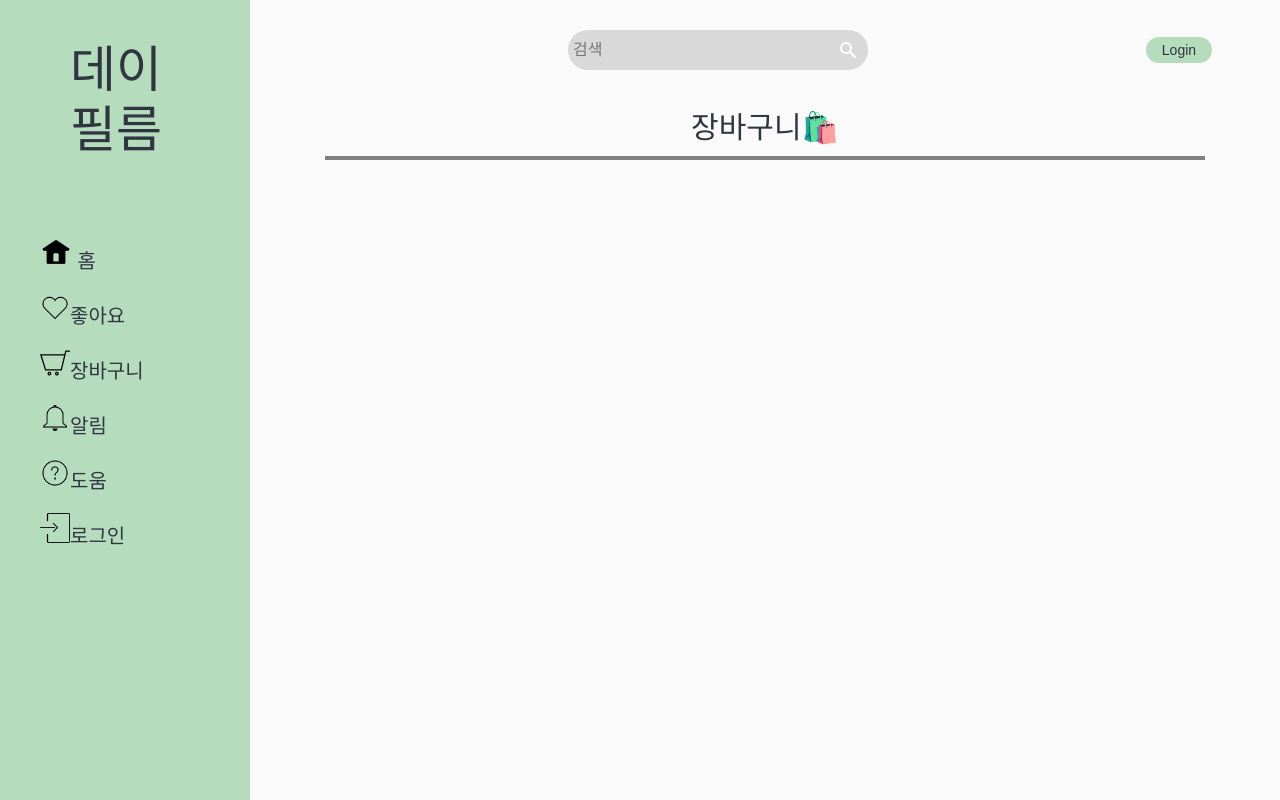
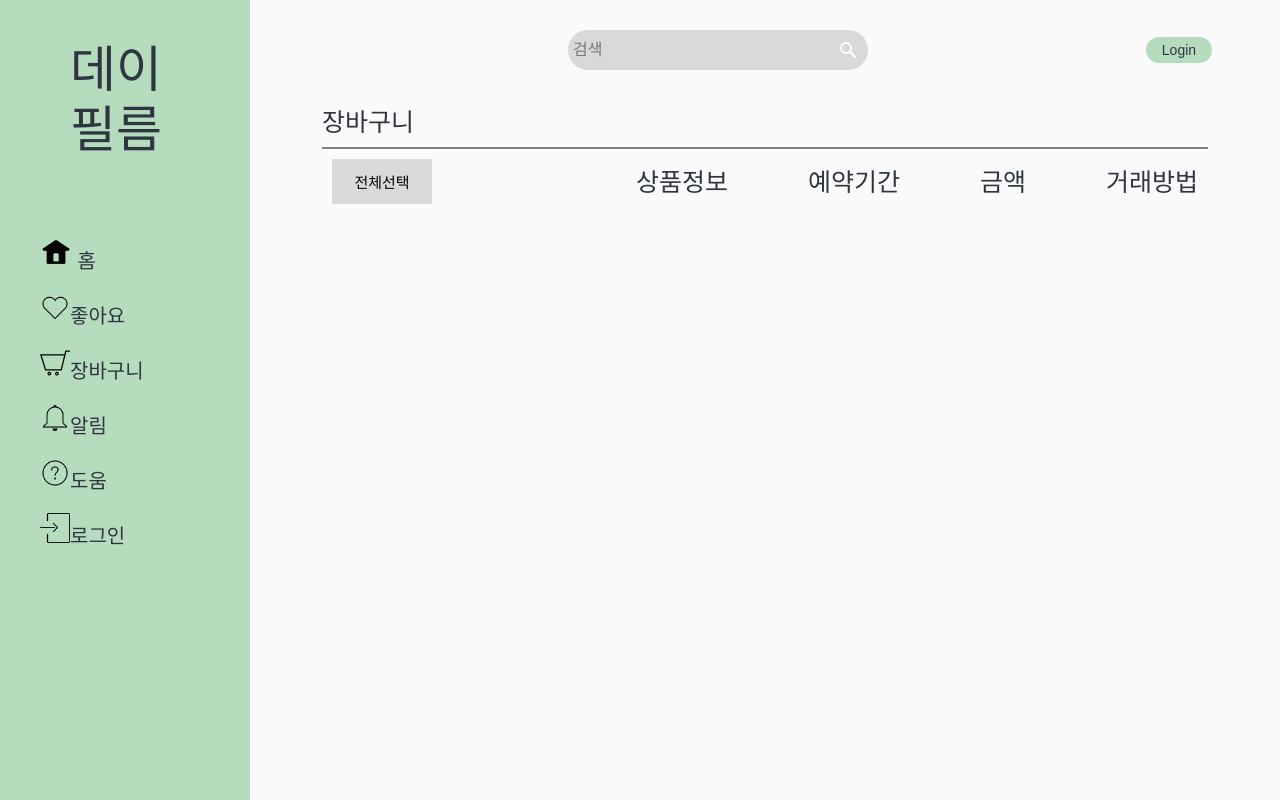
Before and after one commit to hyemimi/black-rabbit, a Next.js app: page /cart/1 in a window 1280 px wide. Shown: the top 800 px of the page. Built offline with nearby package versions, Linux system fonts and the light colour scheme.

Commit message:
feat : add cart menubar

```diff
--- a/pages/cart/[id].tsx
+++ b/pages/cart/[id].tsx
@@ -5,8 +5,17 @@ export default function Cart() {
   return (
     <Wrapper>
       <TitleDiv>
-        <h1>장바구니🛍️</h1>
+        <h1>장바구니</h1>
         <Hr />
+        <MenuBar>
+          <Button color="gray">전체선택</Button>
+          <Title>
+            <Name>상품정보</Name>
+            <Name>예약기간</Name>
+            <Name>금액</Name>
+            <Name>거래방법</Name>
+          </Title>
+        </MenuBar>
       </TitleDiv>
     </Wrapper>
   );
@@ -14,13 +23,36 @@ export default function Cart() {
 
 const TitleDiv = styled.div`
   width: 900px;
-  text-align: center;
+
   h1 {
-    font-size: 30px;
+    font-size: 25px;
   }
-  padding: 10px;
+  padding: 7px;
 `;
 const Hr = styled.div`
-  border: 2px solid gray;
+  border: 1.5px solid gray;
   margin-top: 10px;
 `;
+const MenuBar = styled.div`
+  display: flex;
+  padding: 10px;
+  justify-content: space-between;
+`;
+const Button = styled.button`
+  background-color: ${(props) =>
+    props.color ? props.theme.searchColor : props.theme.pointColor};
+  border: none;
+  cursor: pointer;
+  width: 100px;
+  height: 45px;
+  font-size: 15px;
+`;
+const Title = styled.div`
+  display: flex;
+
+  align-items: center;
+`;
+const Name = styled.h1`
+  margin-left: 80px;
+  font-size: 3px;
+`;
```
